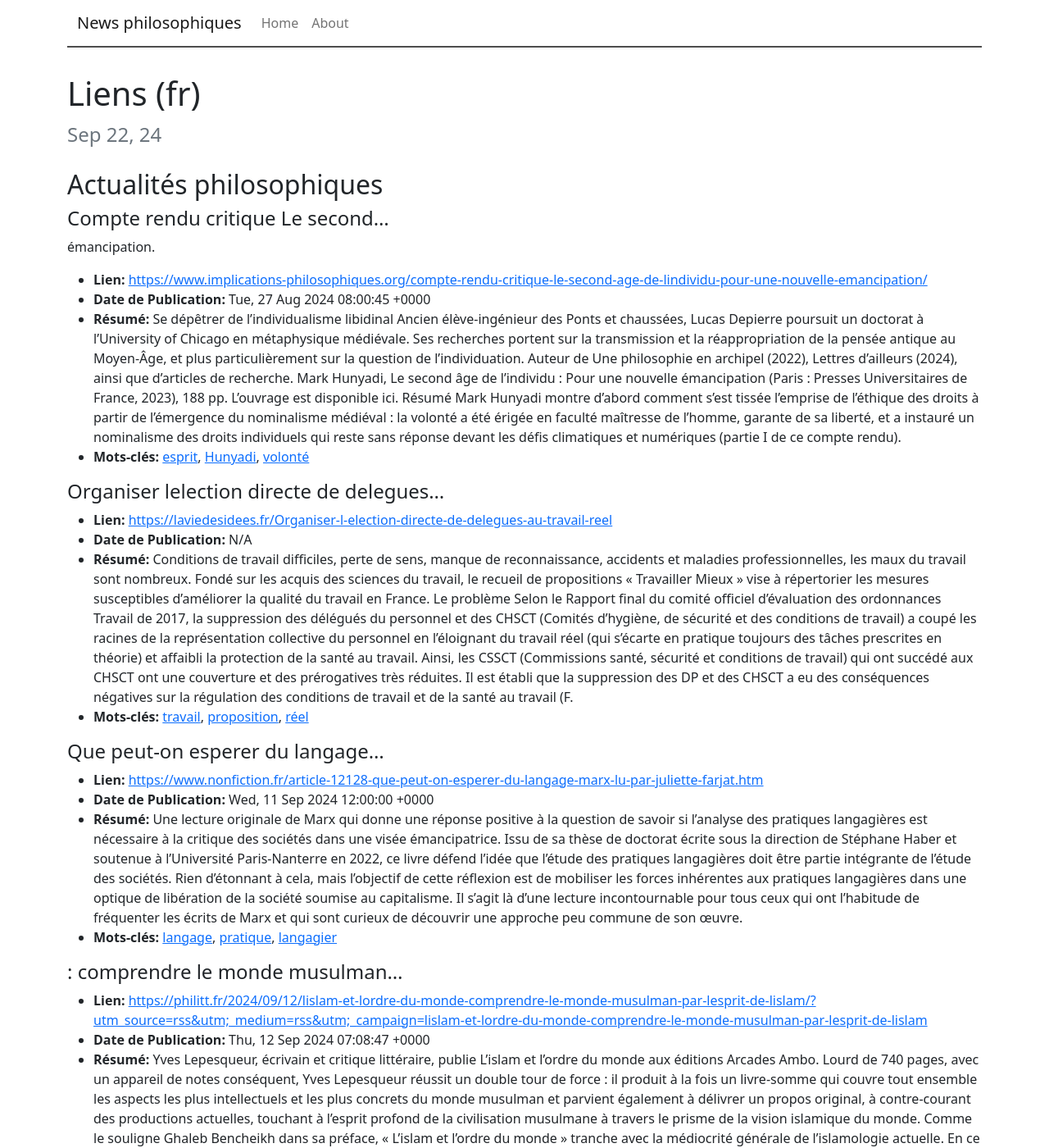
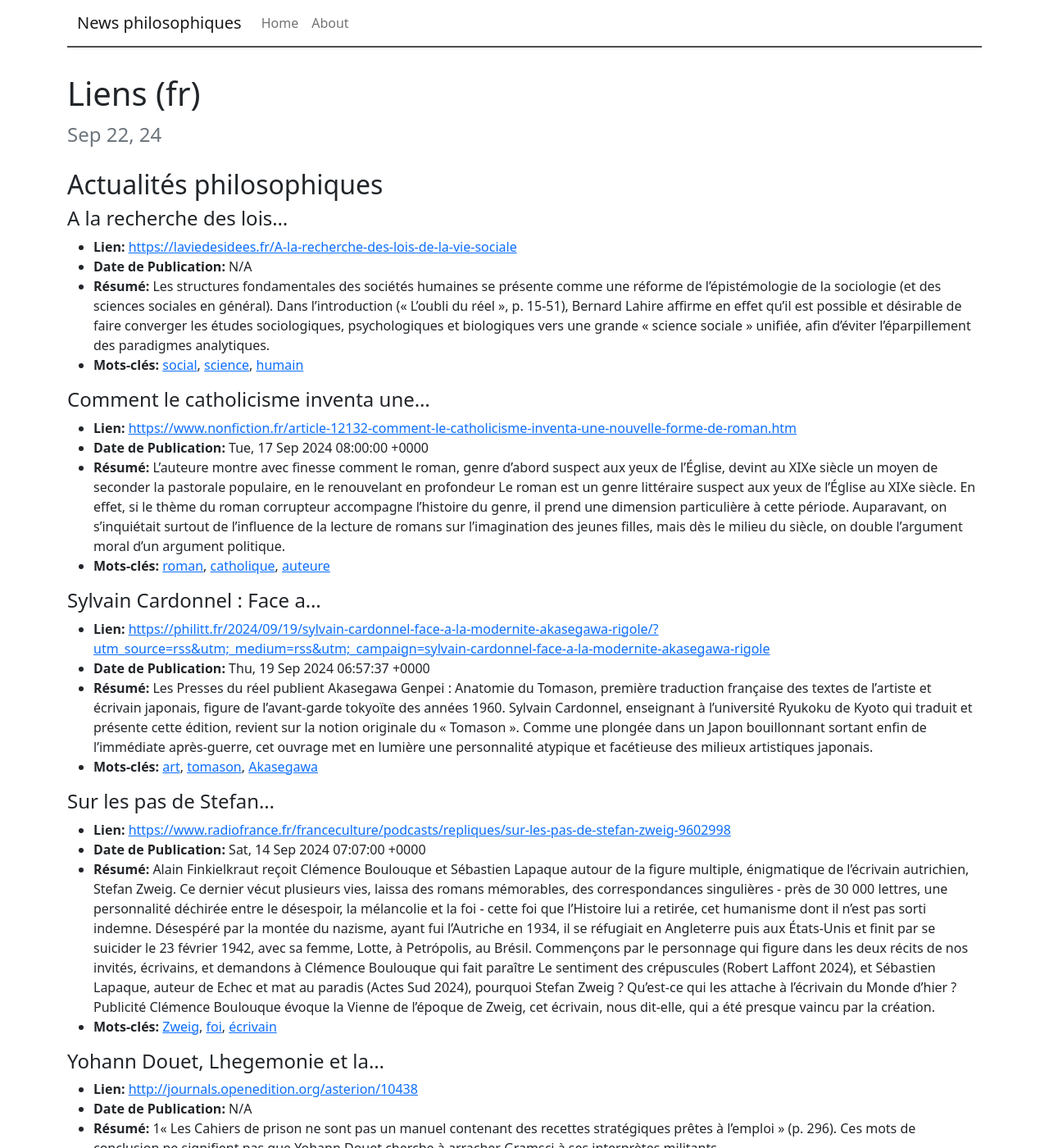
Before and after one commit to rollauda/np, a Jekyll site: the page built from _posts/2024-09-22-nouveautes-en-philosophie.md, in a window 1280 px wide and 1400 px high. Shown: the whole window at 82% size. Built offline with Jekyll 4.4.1, drawn with Linux system fonts in a browser that asks for light colours; some of the changed text lies outside the part shown.

Commit message:
Mise à jour automatique

```diff
--- a/_posts/2024-09-22-nouveautes-en-philosophie.md
+++ b/_posts/2024-09-22-nouveautes-en-philosophie.md
@@ -6,70 +6,62 @@ date: 2024-09-22
 ---
 ## Actualités philosophiques
 
-#### Compte rendu critique Le second...
-émancipation.
+#### A la recherche des lois...
 
-  * **Lien:** <https://www.implications-philosophiques.org/compte-rendu-critique-le-second-age-de-lindividu-pour-une-nouvelle-emancipation/>
-  * **Date de Publication:** Tue, 27 Aug 2024 08:00:45 +0000
-  * **Résumé:** Se dépêtrer de l’individualisme libidinal Ancien élève-ingénieur des Ponts et chaussées, Lucas Depierre poursuit un doctorat à l’University of Chicago en métaphysique médiévale. Ses recherches portent sur la transmission et la réappropriation de la pensée antique au Moyen-Âge, et plus particulièrement sur la question de l’individuation. Auteur de Une philosophie en archipel (2022), Lettres d’ailleurs (2024), ainsi que d’articles de recherche. Mark Hunyadi, Le second âge de l’individu : Pour une nouvelle émancipation (Paris : Presses Universitaires de France, 2023), 188 pp. L’ouvrage est disponible ici. Résumé Mark Hunyadi montre d’abord comment s’est tissée l’emprise de l’éthique des droits à partir de l’émergence du nominalisme médiéval : la volonté a été érigée en faculté maîtresse de l’homme, garante de sa liberté, et a instauré un nominalisme des droits individuels qui reste sans réponse devant les défis climatiques et numériques (partie I de ce compte rendu).
-  * **Mots-clés:** [esprit](esprit), [Hunyadi](Hunyadi), [volonté](volonté)
+  * **Lien:** <https://laviedesidees.fr/A-la-recherche-des-lois-de-la-vie-sociale>
+  * **Date de Publication:** N/A
+  * **Résumé:** Les structures fondamentales des sociétés humaines se présente comme une réforme de l’épistémologie de la sociologie (et des sciences sociales en général). Dans l’introduction (« L’oubli du réel », p. 15-51), Bernard Lahire affirme en effet qu’il est possible et désirable de faire converger les études sociologiques, psychologiques et biologiques vers une grande « science sociale » unifiée, afin d’éviter l’éparpillement des paradigmes analytiques.
+  * **Mots-clés:** [social](social), [science](science), [humain](humain)
 
-#### Organiser lelection directe de delegues...
+#### Comment le catholicisme inventa une...
 
-  * **Lien:** <https://laviedesidees.fr/Organiser-l-election-directe-de-delegues-au-travail-reel>
+  * **Lien:** <https://www.nonfiction.fr/article-12132-comment-le-catholicisme-inventa-une-nouvelle-forme-de-roman.htm>
+  * **Date de Publication:** Tue, 17 Sep 2024 08:00:00 +0000
+  * **Résumé:** L’auteure montre avec finesse comment le roman, genre d’abord suspect aux yeux de l’Église, devint au XIXe siècle un moyen de seconder la pastorale populaire, en le renouvelant en profondeur Le roman est un genre littéraire suspect aux yeux de l’Église au XIXe siècle. En effet, si le thème du roman corrupteur accompagne l’histoire du genre, il prend une dimension particulière à cette période. Auparavant, on s’inquiétait surtout de l’influence de la lecture de romans sur l’imagination des jeunes filles, mais dès le milieu du siècle, on double l’argument moral d’un argument politique.
+  * **Mots-clés:** [roman](roman), [catholique](catholique), [auteure](auteure)
+
+#### Sylvain Cardonnel : Face a...
+
+  * **Lien:** [https://philitt.fr/2024/09/19/sylvain-cardonnel-face-a-la-modernite-akasegawa-rigole/?utm_source=rss&utm;_medium=rss&utm;_campaign=sylvain-cardonnel-face-a-la-modernite-akasegawa-rigole](https://philitt.fr/2024/09/19/sylvain-cardonnel-face-a-la-modernite-akasegawa-rigole/?utm_source=rss&utm_medium=rss&utm_campaign=sylvain-cardonnel-face-a-la-modernite-akasegawa-rigole)
+  * **Date de Publication:** Thu, 19 Sep 2024 06:57:37 +0000
+  * **Résumé:** Les Presses du réel publient Akasegawa Genpei : Anatomie du Tomason, première traduction française des textes de l’artiste et écrivain japonais, figure de l’avant-garde tokyoïte des années 1960. Sylvain Cardonnel, enseignant à l’université Ryukoku de Kyoto qui traduit et présente cette édition, revient sur la notion originale du « Tomason ». Comme une plongée dans un Japon bouillonnant sortant enfin de l’immédiate après-guerre, cet ouvrage met en lumière une personnalité atypique et facétieuse des milieux artistiques japonais.
+  * **Mots-clés:** [art](art), [tomason](tomason), [Akasegawa](Akasegawa)
+
+#### Sur les pas de Stefan...
+
+  * **Lien:** <https://www.radiofrance.fr/franceculture/podcasts/repliques/sur-les-pas-de-stefan-zweig-9602998>
+  * **Date de Publication:** Sat, 14 Sep 2024 07:07:00 +0000
+  * **Résumé:** Alain Finkielkraut reçoit Clémence Boulouque et Sébastien Lapaque autour de la figure multiple, énigmatique de l'écrivain autrichien, Stefan Zweig. Ce dernier vécut plusieurs vies, laissa des romans mémorables, des correspondances singulières - près de 30 000 lettres, une personnalité déchirée entre le désespoir, la mélancolie et la foi - cette foi que l'Histoire lui a retirée, cet humanisme dont il n'est pas sorti indemne. Désespéré par la montée du nazisme, ayant fui l'Autriche en 1934, il se réfugiait en Angleterre puis aux États-Unis et finit par se suicider le 23 février 1942, avec sa femme, Lotte, à Petrópolis, au Brésil. Commençons par le personnage qui figure dans les deux récits de nos invités, écrivains, et demandons à Clémence Boulouque qui fait paraître Le sentiment des crépuscules (Robert Laffont 2024), et Sébastien Lapaque, auteur de Echec et mat au paradis (Actes Sud 2024), pourquoi Stefan Zweig ? Qu'est-ce qui les attache à l'écrivain du Monde d'hier ? Publicité Clémence Boulouque évoque la Vienne de l'époque de Zweig, cet écrivain, nous dit-elle, qui a été presque vaincu par la création.
+  * **Mots-clés:** [Zweig](Zweig), [foi](foi), [écrivain](écrivain)
+
+#### Yohann Douet, Lhegemonie et la...
+
+  * **Lien:** <http://journals.openedition.org/asterion/10438>
   * **Date de Publication:** N/A
-  * **Résumé:** Conditions de travail difficiles, perte de sens, manque de reconnaissance, accidents et maladies professionnelles, les maux du travail sont nombreux. Fondé sur les acquis des sciences du travail, le recueil de propositions « Travailler Mieux » vise à répertorier les mesures susceptibles d’améliorer la qualité du travail en France. Le problème Selon le Rapport final du comité officiel d’évaluation des ordonnances Travail de 2017, la suppression des délégués du personnel et des CHSCT (Comités d’hygiène, de sécurité et des conditions de travail) a coupé les racines de la représentation collective du personnel en l’éloignant du travail réel (qui s’écarte en pratique toujours des tâches prescrites en théorie) et affaibli la protection de la santé au travail. Ainsi, les CSSCT (Commissions santé, sécurité et conditions de travail) qui ont succédé aux CHSCT ont une couverture et des prérogatives très réduites. Il est établi que la suppression des DP et des CHSCT a eu des conséquences négatives sur la régulation des conditions de travail et de la santé au travail (F.
-  * **Mots-clés:** [travail](travail), [proposition](proposition), [réel](réel)
+  * **Résumé:** 1« Les Cahiers de prison ne sont pas un manuel contenant des recettes stratégiques prêtes à l’emploi » (p. 296). Ces mots de conclusion ne signifient pas que Yohann Douet cherche à arracher Gramsci à ses interprètes militants.
+  * **Mots-clés:** [Gramsci](Gramsci), [parti](parti), [gramscien](gramscien)
 
-#### Que peut-on esperer du langage...
+#### Normativites pirates : a partir...
+Grotius et Hobbes
 
-  * **Lien:** <https://www.nonfiction.fr/article-12128-que-peut-on-esperer-du-langage-marx-lu-par-juliette-farjat.htm>
-  * **Date de Publication:** Wed, 11 Sep 2024 12:00:00 +0000
-  * **Résumé:** Une lecture originale de Marx qui donne une réponse positive à la question de savoir si l’analyse des pratiques langagières est nécessaire à la critique des sociétés dans une visée émancipatrice. Issu de sa thèse de doctorat écrite sous la direction de Stéphane Haber et soutenue à l’Université Paris-Nanterre en 2022, ce livre défend l’idée que l’étude des pratiques langagières doit être partie intégrante de l’étude des sociétés. Rien d’étonnant à cela, mais l’objectif de cette réflexion est de mobiliser les forces inhérentes aux pratiques langagières dans une optique de libération de la société soumise au capitalisme. Il s’agit là d’une lecture incontournable pour tous ceux qui ont l’habitude de fréquenter les écrits de Marx et qui sont curieux de découvrir une approche peu commune de son œuvre.
-  * **Mots-clés:** [langage](langage), [pratique](pratique), [langagier](langagier)
+  * **Lien:** <http://journals.openedition.org/asterion/10629>
+  * **Date de Publication:** N/A
+  * **Résumé:** 1 Dans lequel je reprends et prolonge certaines analyses parues dans T. Berns, La guerre des philoso (...) 1Cet article portera sur quelques évocations croisées et surprenantes d’une figure à la fois marginale de la guerre – puisqu’exclue de celle-ci – et centrale – puisque régulièrement convoquée pour la définir : le pirate et, subsidiairement, le brigand. Derrière quelques allées et venues de cette figure au sein du discours philosophique et juridique sur la guerre, nous verrons que se cachent non seulement la possibilité de lui conférer une normativité propre, mais aussi, ce faisant, celle de considérer plus globalement que la guerre elle-même disposerait d’une normativité immanente lui permettant de se réguler sans le détour par une quelconque médiation. 2 Cicéron, Les Devoirs, M.
+  * **Mots-clés:** [guerre](guerre), [pirate](pirate), [Hobbes](Hobbes)
 
-#### : comprendre le monde musulman...
+#### KEMP. P. (sous la dir.),...
+Morales, Cerf, Paris, 2004, 113 p.
 
-  * **Lien:** [https://philitt.fr/2024/09/12/lislam-et-lordre-du-monde-comprendre-le-monde-musulman-par-lesprit-de-lislam/?utm_source=rss&utm;_medium=rss&utm;_campaign=lislam-et-lordre-du-monde-comprendre-le-monde-musulman-par-lesprit-de-lislam](https://philitt.fr/2024/09/12/lislam-et-lordre-du-monde-comprendre-le-monde-musulman-par-lesprit-de-lislam/?utm_source=rss&utm_medium=rss&utm_campaign=lislam-et-lordre-du-monde-comprendre-le-monde-musulman-par-lesprit-de-lislam)
-  * **Date de Publication:** Thu, 12 Sep 2024 07:08:47 +0000
-  * **Résumé:** Yves Lepesqueur, écrivain et critique littéraire, publie L’islam et l’ordre du monde aux éditions Arcades Ambo. Lourd de 740 pages, avec un appareil de notes conséquent, Yves Lepesqueur réussit un double tour de force : il produit à la fois un livre-somme qui couvre tout ensemble les aspects les plus intellectuels et les plus concrets du monde musulman et parvient également à délivrer un propos original, à contre-courant des productions actuelles, touchant à l’esprit profond de la civilisation musulmane à travers le prisme de la vision islamique du monde. Comme le souligne Ghaleb Bencheikh dans sa préface, « L’islam et l’ordre du monde » tranche avec la médiocrité générale de l’islamologie actuelle. En ce sens, l’ouvrage porte bien son nom ; il remet de l’ordre dans ce vaste champ d’étude, ce qui n’est pas son moindre mérite.
-  * **Mots-clés:** [islam](islam), [ordre](ordre), [monde](monde)
+  * **Lien:** <http://journals.openedition.org/leportique/513>
+  * **Date de Publication:** N/A
+  * **Résumé:** 1Les lecteurs intéressés par les questions difficiles se trouvant au carrefour de certaines disciplines des sciences sociales, notamment la bioéthique, l’éthique et le droit, seront heureux d’apprendre la publication en langue française de ce petit livre consacré aux rapports nouveaux qui unissent désormais la bioéthique et le biodroit. Sous le titre général Le discours bioéthique, les textes réunis ici ont tout d’abord été prononcés en anglais à titre de communications lors de deux colloques organisés par le Centre de recherche en éthique et droit dans la nature et la société (Center for Etik og Ret), à Copenhague, en 1996 et en 1998. Ce ne sont donc pas des textes neufs, mais des communications revues et augmentées en vue de leur publication pour le lectorat francophone.
+  * **Mots-clés:** [éthique](éthique), [droit](droit), [bioéthique](bioéthique)
 
-#### Ce que les Grecs appelaient...
-L’énergie, d’où vient-elle ?
+#### Les Livres de Philosophie: F....
+Sarfati Lanter (dirs.), Les Manifestations du genre. Négociations,
+émancipations, cristallisations
 
-  * **Lien:** <https://www.radiofrance.fr/franceculture/podcasts/avec-philosophie/ce-que-les-grecs-appelaient-energeia-6953268>
-  * **Date de Publication:** Mon, 16 Sep 2024 08:00:00 +0000
-  * **Résumé:** >>> Cette semaine est en partenariat avec la Nuit de l'énergie à l'Ecole Normale Supérieure qui se tiendra le Vendredi 20 septembre 2024. Puissance et acte chez Aristote Dimitri El Murr explique que “dans l’idée aristotélicienne, quand un être vivant devient ce qu’il est, c’est qu’il accomplit sa fonction”. Ce faisant, il réalise toutes ses potentialités. Publicité “Notre traduction moderne de « dynamis » par « puissance » pourrait nous induire en erreur, si on pense à puissance au sens avant tout d'une force qui se déploie, qui s'exerce sur autre chose” note Pierre-Marie Morel . Il rappelle que le sens principal du terme chez Aristote est la capacité à réaliser une action.
-  * **Mots-clés:** [Morel](Morel), [acte](acte), [aristote](aristote)
-
-#### Gabriel Rezende, Droit et normativite...
-
-  * **Lien:** <http://journals.openedition.org/asterion/9773>
-  * **Date de Publication:** N/A
-  * **Résumé:** 1 R. Schürmann, Le principe d’anarchie. Heidegger et la question de l’agir [1982], Paris, Diaphanes, (...) R.
-  * **Mots-clés:** [Derrida](Derrida), [droit](droit), [Rezende](Rezende)
-
-#### Revisiter les violences passees pour...
-imaginaire médiéval, souvenirs des guerres révolutionnaires et impériales dans
-les écritures de soi des civils en 1870-1871
-
-  * **Lien:** <http://journals.openedition.org/asterion/10774>
-  * **Date de Publication:** N/A
-  * **Résumé:** 1 V. Hugo, L’Année terrible, Paris, Michel Lévy frères, 1872. V. Hugo, L’Année terrible, Paris, Michel Lévy frères, 1872.
-  * **Mots-clés:** [Paris](Paris), [français](français), [guerre](guerre)
-
-#### Recension de La politique experimentale...
-
-  * **Lien:** <http://journals.openedition.org/leportique/4578>
-  * **Date de Publication:** N/A
-  * **Résumé:** 1 Nous remercions M. Franck Salaün pour nous avoir autorisé à reproduire cette recension de George Du (...) 1Issu d’une thèse de philosophie dirigée par Bertrand Binoche et soutenue en 2016, cet ouvrage important [La Politique expérimentale de Diderot, Paris, Classiques Garnier, 2019, 678 p.] présente une analyse de la pensée politique de Diderot au rebours des appréciations dépréciatives dont elle a fait couramment l’objet pendant longtemps : incohérence, inconsistance, banalité. De tels jugements étaient encore au siècle dernier le fait de spécialistes du philosophe, et contaminaient jusqu’à l’édition de ses écrits politiques.
-  * **Mots-clés:** [politique](politique), [expérimental](expérimental), [Gourbin](Gourbin)
-
-#### Les Livres de Philosophie: Patrick...
-Prière de toucher. Dialogue entre science, médecine, art et littérature
-
-  * **Lien:** <http://les-livres-de-philosophie.blogspot.com/2024/09/patrick-moureaux-et-dominique-le-nen.html>
-  * **Date de Publication:** 2024-09-21T22:16:00.001+02:00
+  * **Lien:** <http://les-livres-de-philosophie.blogspot.com/2024/09/f-alix-p-m-chauvin-v-coutolleau-j.html>
+  * **Date de Publication:** 2024-09-21T19:32:00.001+02:00
   * **Résumé:** .
   * **Mots-clés:**
```
